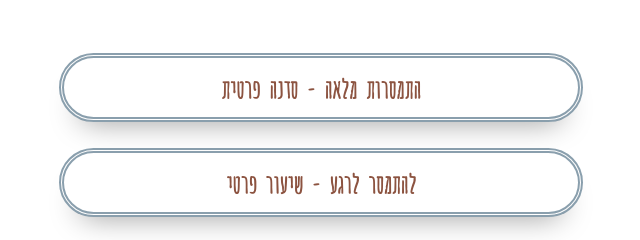
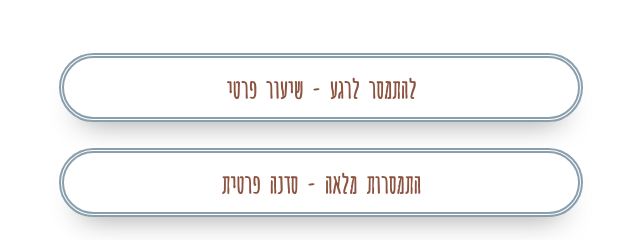
Before and after one commit to tamirchn1/netahauser, a React (Create React App) app: page / in a window 1280 px wide. Shown: the part 295-535 px from the top of the page, without its empty margins (319-959 px from the left). Built offline with nearby package versions, Linux system fonts and the light colour scheme; some icons are missing.

Commit message:
images trials

```diff
--- a/src/components/Menu.jsx
+++ b/src/components/Menu.jsx
@@ -2,11 +2,11 @@ function Menu() {
   return (
     <div className="">
       <div className="menu">
+        <a href="/privatelesson" className="nav-link">
+          להתמסר לרגע - שיעור פרטי
+        </a>
         <a href="/privateworkshop" className="nav-link ">
           התמסרות מלאה - סדנה פרטית
-        </a>
-        <a href="/privatelesson" className="nav-link">
-          להתמסר לרגע - שיעור פרטי
         </a>
         <a href="/workshop" className="nav-link">
           סדנה קבוצתית
```
